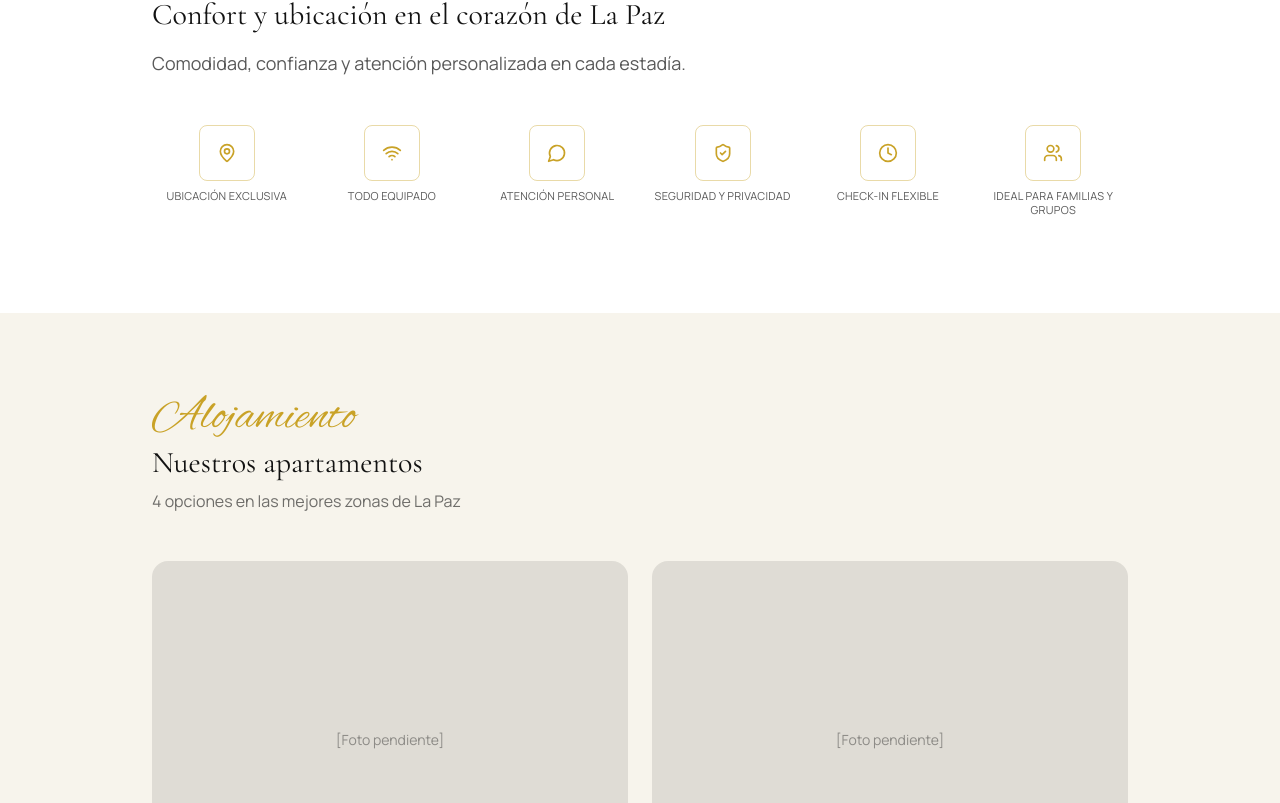
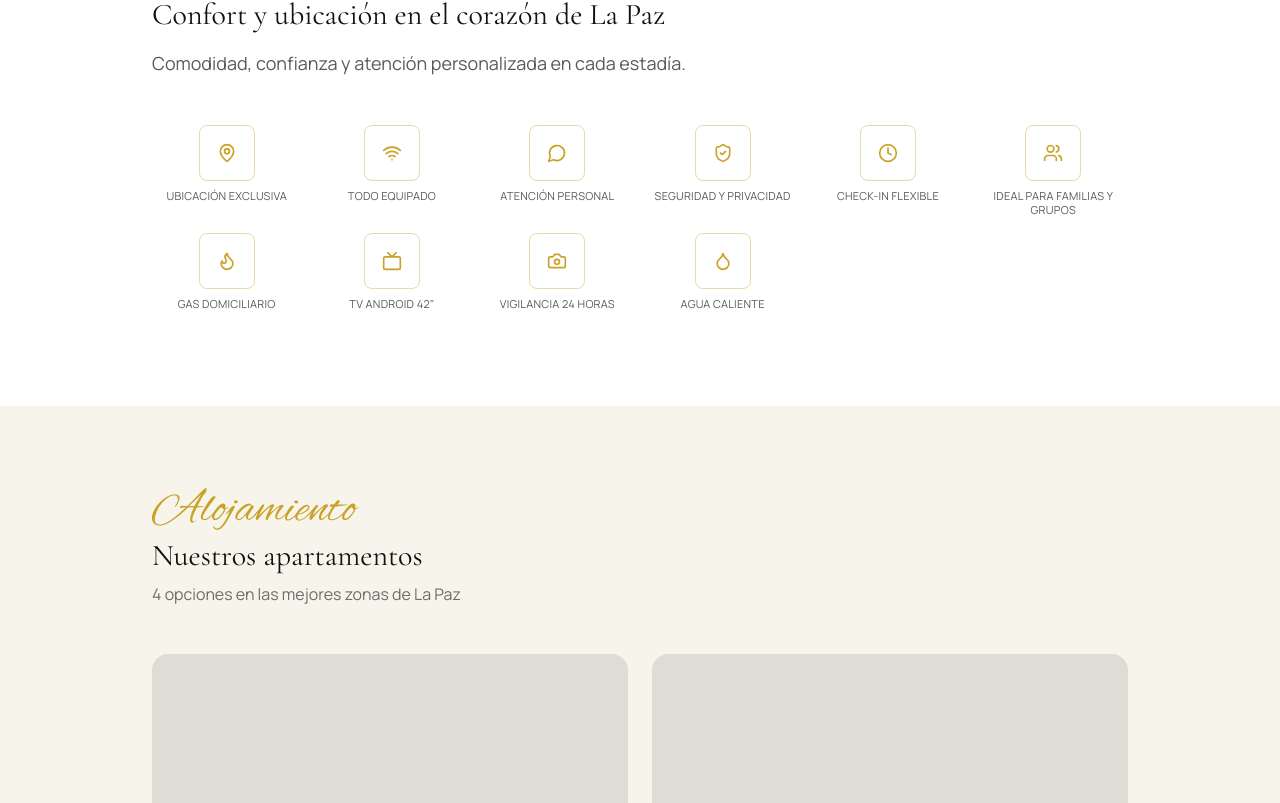
Before and after one commit to BladimirBLopez/andes-stay, a Next.js app: page / in a window 1280 px wide. Shown: the part 877-1680 px from the top of the page. Built offline with nearby package versions, Linux system fonts and the light colour scheme.

Commit message:
Agregar 4 servicios generales del negocio: gas domiciliario, TV Android 42, vigilancia 24h, agua caliente

```diff
--- a/app/page.tsx
+++ b/app/page.tsx
@@ -14,7 +14,7 @@ const MapaSopocachi = dynamic(() => import("./MapaSopocachi"), {
 });
 import CardCarousel from "./CardCarousel";
 import Footer from "./Footer";
-import { MessageCircle, Star, MapPin, Menu, X, ChevronDown, Wifi, ShieldCheck, Clock, Users } from "lucide-react";
+import { MessageCircle, Star, MapPin, Menu, X, ChevronDown, Wifi, ShieldCheck, Clock, Users, Flame, Tv, Camera, Droplet } from "lucide-react";
 import { FacebookIcon, WhatsappIcon } from "./SocialIcons";
 import { useLanguage } from "./LanguageContext";
 
@@ -268,6 +268,10 @@ export default function Home() {
               { icon: ShieldCheck, titulo: t("servicio_4_titulo") },
               { icon: Clock, titulo: t("servicio_5_titulo") },
               { icon: Users, titulo: t("servicio_6_titulo") },
+              { icon: Flame, titulo: t("servicio_7_titulo") },
+              { icon: Tv, titulo: t("servicio_8_titulo") },
+              { icon: Camera, titulo: t("servicio_9_titulo") },
+              { icon: Droplet, titulo: t("servicio_10_titulo") },
             ].map((item, i) => (
               <motion.div
                 key={item.titulo}
--- a/app/translations.ts
+++ b/app/translations.ts
@@ -25,6 +25,14 @@ export const translations = {
     servicio_5_texto: "Horarios que se adaptan a tu llegada, coordinados por WhatsApp.",
     servicio_6_titulo: "Ideal para familias y grupos",
     servicio_6_texto: "Espacios amplios y privados para tu estadía.",
+    servicio_7_titulo: "Gas domiciliario",
+    servicio_7_texto: "Cocina y agua caliente sin cortes.",
+    servicio_8_titulo: "TV Android 42\"",
+    servicio_8_texto: "Streaming y entretenimiento incluido.",
+    servicio_9_titulo: "Vigilancia 24 horas",
+    servicio_9_texto: "Edificios con seguridad permanente.",
+    servicio_10_titulo: "Agua caliente",
+    servicio_10_texto: "Ducha con agua caliente todo el día.",
     apartamentos_eyebrow: "Alojamiento",
     apartamentos_titulo: "Nuestros apartamentos",
     apartamentos_sub: "4 opciones en las mejores zonas de La Paz",
@@ -69,6 +77,14 @@ export const translations = {
     servicio_5_texto: "Schedules that adapt to your arrival, coordinated via WhatsApp.",
     servicio_6_titulo: "Great for families and groups",
     servicio_6_texto: "Spacious, private spaces for your stay.",
+    servicio_7_titulo: "In-house gas",
+    servicio_7_texto: "Cooking and hot water, always on.",
+    servicio_8_titulo: "42\" Android TV",
+    servicio_8_texto: "Streaming and entertainment included.",
+    servicio_9_titulo: "24-hour security",
+    servicio_9_texto: "Buildings with round-the-clock security.",
+    servicio_10_titulo: "Hot water",
+    servicio_10_texto: "Hot shower water all day long.",
     apartamentos_eyebrow: "Lodging",
     apartamentos_titulo: "Our apartments",
     apartamentos_sub: "4 options in the best areas of La Paz",
```
